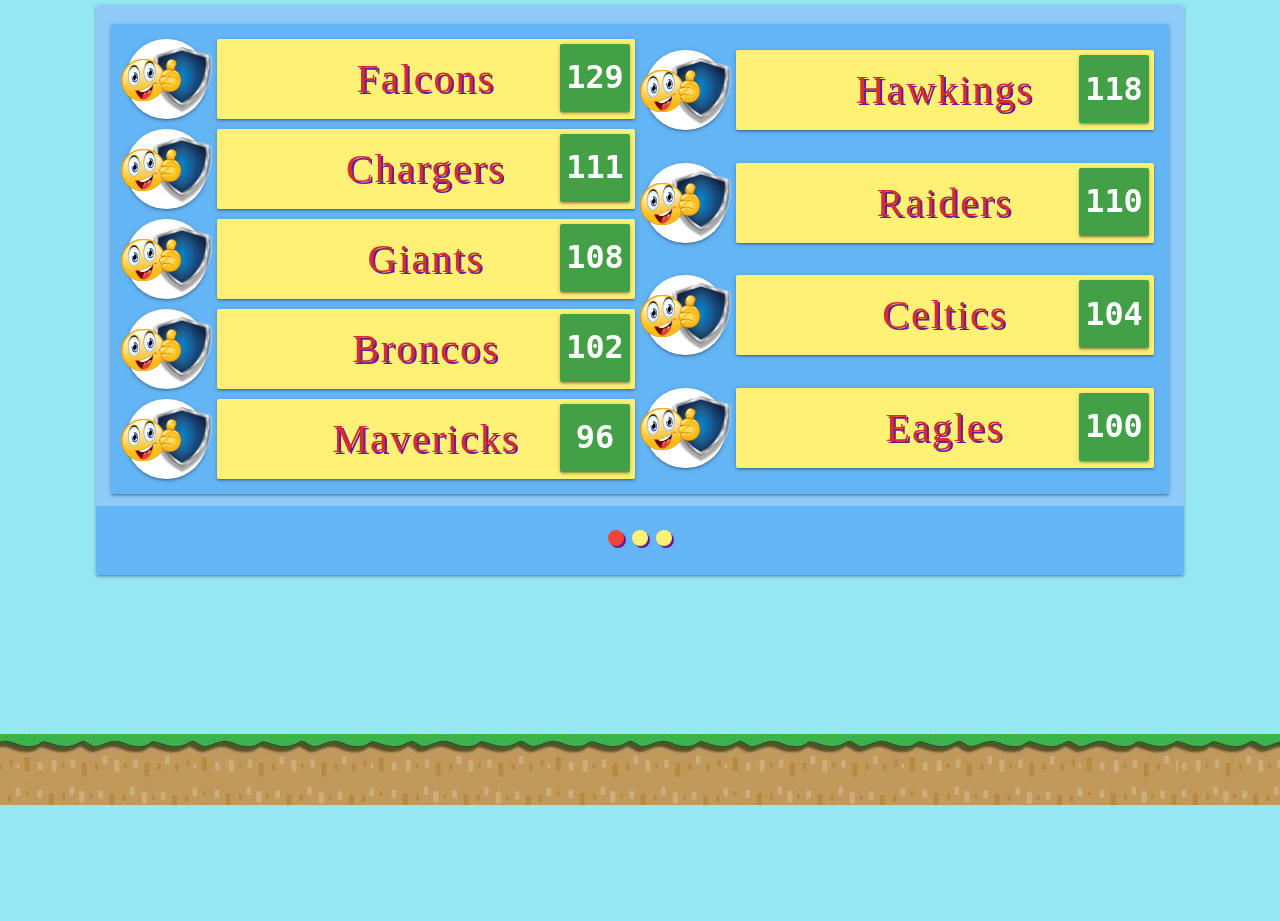
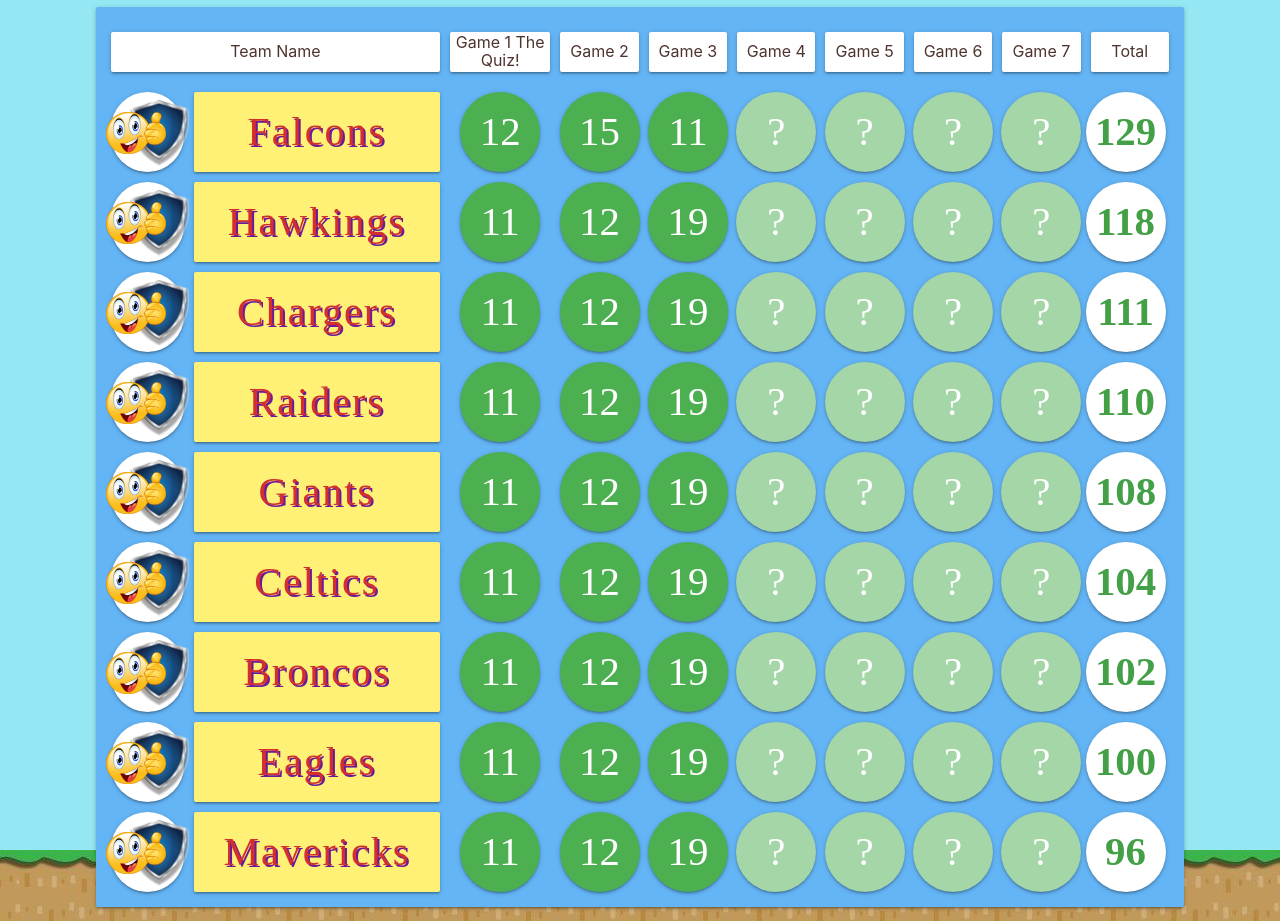
Before and after one commit to MamathaBussa/ps-leaderboard, a React (Create React App) app: page / in a window 1280 px wide. Before the commit the page ends 805 px from the top, so only its background shows below. Built offline with nearby package versions, Linux system fonts and the light colour scheme; a web font is replaced by a local one.

Commit message:
- Added cards for team-name and game-name

```diff
--- a/src/App.js
+++ b/src/App.js
@@ -1,7 +1,7 @@
 import React, {Component} from 'react'
 import $ from 'jquery'
 import './App.sass'
-import CurrentComponent from './components/Carousel'
+import CurrentComponent from './components/TeamScoreDetailsSlide'
 import {TeamScoreDetails} from './data'
 
 class App extends Component {
--- a/src/components/TeamScoreDetailsSlide/index.js
+++ b/src/components/TeamScoreDetailsSlide/index.js
@@ -8,6 +8,41 @@
     return (
       <div className="TeamScoreDetailsSlide card blue lighten-2">
         <table>
+          <thead>
+            <tr>
+              <th className="brown-text text-darken-3 center">
+                <h5 className="card">
+                  Team Name
+                </h5>
+              </th>
+              <th className="brown-text text-darken-3 center">
+                <h5 className="card">
+                  Game 1 The Quiz!
+                </h5>
+              </th>
+              <th className="brown-text text-darken-3 center">
+                <h5 className="card">Game 2</h5>
+              </th>
+              <th className="brown-text text-darken-3 center">
+                <h5 className="card">Game 3</h5>
+              </th>
+              <th className="brown-text text-darken-3 center">
+                <h5 className="card">Game 4</h5>
+              </th>
+              <th className="brown-text text-darken-3 center">
+                <h5 className="card">Game 5</h5>
+              </th>
+              <th className="brown-text text-darken-3 center">
+                <h5 className="card">Game 6</h5>
+              </th>
+              <th className="brown-text text-darken-3 center">
+                <h5 className="card">Game 7</h5>
+              </th>
+              <th className="brown-text text-darken-3 center">
+                <h5 className="card">Total</h5>
+              </th>
+            </tr>
+          </thead>
           <tbody>
             {
               componentData.map((eachComponentData, i) =>(
--- a/src/components/TeamScoreDetailsSlide/styles.sass
+++ b/src/components/TeamScoreDetailsSlide/styles.sass
@@ -8,8 +8,11 @@
     border-collapse: collapse
     maring: 0px
     padding: 0px
-    // debug
-    // outline: 1px red solid
+    thead
+      tr
+        th
+          max-width: 100px
+
     tr
       border: none
       // debug
@@ -33,7 +36,7 @@
           height: 80px
           width: 80px
           // out box
-          margin: 0
+          margin: 0 auto
           // on box
           border-radius: 40px
           // in box
```
Also changed, not shown: src/components/TeamDetailedScoreRow/styles.sass (+7 -0 lines).
